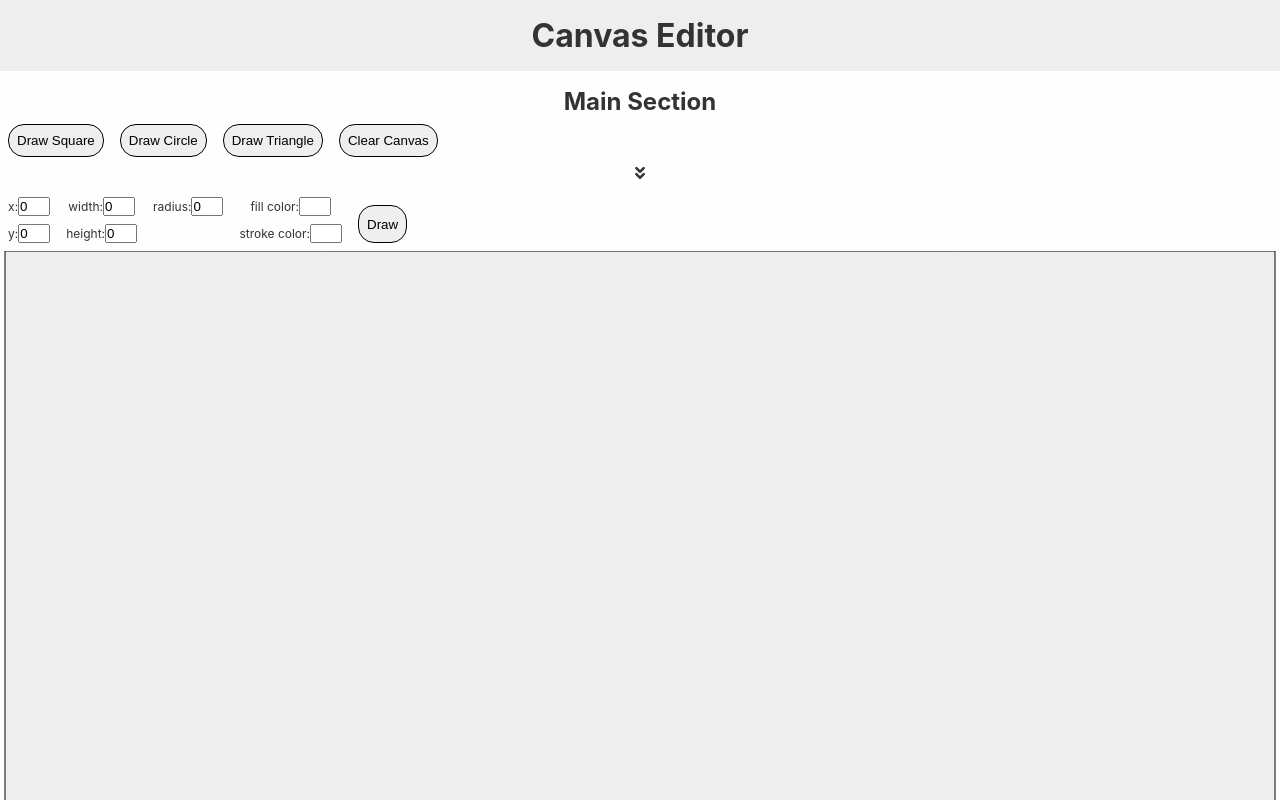
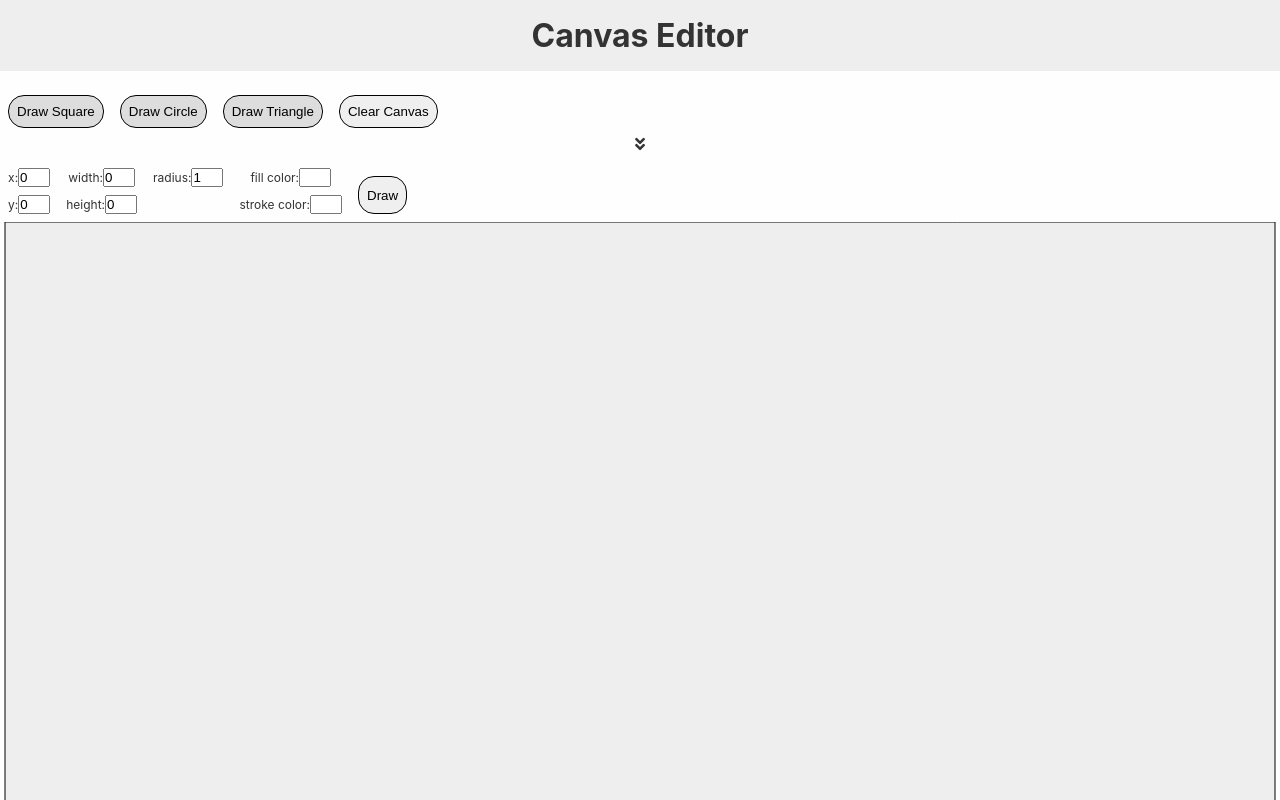
Before and after one commit to jbratcher/canvas_editor, a React (Create React App) app: page / in a window 1280 px wide. Shown: the top 800 px of the page. Built offline with nearby package versions, Linux system fonts and the light colour scheme.

Commit message:
refactor: consolidated draw type button select handler into single function

```diff
--- a/src/App.js
+++ b/src/App.js
@@ -19,8 +19,6 @@ class App extends Component {
 
         <main>
 
-          <h2>Main Section</h2>
-
           <Canvas />
 
         </main>
--- a/src/canvas/Menu.js
+++ b/src/canvas/Menu.js
@@ -9,7 +9,6 @@ class Menu extends Component {
         this.state = {
           circleSelected: false,
           squareSelected: false,
-          selectedButtonColor: "green",
           triangleSelected: false
         };
     }
@@ -20,13 +19,27 @@ class Menu extends Component {
 
     }
 
+    handleSelect = (e) => {
+      console.log(e.target.name);
+      return !(this.state[e.target.name])
+        ? this.setState({
+            [e.target.name]: true
+          })
+        : this.setState({
+          [e.target.name]: false
+        });
+    }
+
     selectSquare = () => {
-      this.setState({
-        circleSelected: false,
-        squareSelected: true,
-        triangleSelected: false
-      });
-      console.log("Square to draw selected");
+      return !this.state.squareSelected
+        ? (this.setState({
+          squareSelected: true
+        }),
+        console.log("Square to draw selected"))
+        : (this.setState({
+          squareSelected: false
+        }),
+        console.log("Square deselected"));
     }
 
   render() {
@@ -34,9 +47,6 @@ class Menu extends Component {
     const {
       clearCanvas,
       drawAttributes,
-      drawCircle,
-      drawSquare,
-      drawTriangle,
       handleInputChange,
       handleInputFocus,
       inputCircleRadius,
@@ -44,7 +54,6 @@ class Menu extends Component {
       inputStrokeColor,
       inputHeight,
       inputWidth,
-      selectSquare,
       xOffset,
       yOffset
     } = this.props;
@@ -57,10 +66,11 @@ class Menu extends Component {
 
           <button
             className="drawSquare"
-            onClick={this.selectSquare}
+            name="squareSelected"
+            onClick={this.handleSelect}
             style={this.state.squareSelected
-                    ? {backgroundColor: "#4DB6AC"}
-                    : {backgroundColor: "#eee"}
+                    ? {backgroundColor: "#9fa8da"}
+                    : {backgroundColor: "#ddd"}
                   }
           >
             Draw Square
@@ -68,14 +78,24 @@ class Menu extends Component {
 
           <button
             className="drawCircle"
-            onClick={drawCircle}
+            name="circleSelected"
+            onClick={this.handleSelect}
+            style={this.state.circleSelected
+                    ? {backgroundColor: "#9fa8da"}
+                    : {backgroundColor: "#ddd"}
+                  }
           >
               Draw Circle
           </button>
 
           <button
             className="drawTriangle"
-            onClick={drawTriangle}
+            name="triangleSelected"
+            onClick={this.handleSelect}
+            style={this.state.triangleSelected
+                    ? {backgroundColor: "#9fa8da"}
+                    : {backgroundColor: "#ddd"}
+                  }
           >
             Draw Triangle
             </button>
--- a/src/canvas/index.js
+++ b/src/canvas/index.js
@@ -13,7 +13,7 @@ class Canvas extends Component {
           canvasWidth: 0,
           xOffset: 0,
           yOffset: 0,
-          inputCircleRadius: 0,
+          inputCircleRadius: 1,
           inputFillColor: "",
           inputHeight: 0,
           inputStrokeColor: "",
@@ -51,6 +51,7 @@ class Canvas extends Component {
       ctx.fill();
       ctx.strokeStyle = inputStrokeColor;
       ctx.stroke();
+      console.log(`Cicle drawn at ${xOffset}, ${yOffset}`);
       console.log(this.state);
     }
 
@@ -62,7 +63,7 @@ class Canvas extends Component {
       ctx.lineTo(100, 25);
       ctx.fillStyle = inputFillColor;
       ctx.fill();
-      ctx.fillStyle = inputStrokeColor;
+      ctx.strokeStyle = inputStrokeColor;
       ctx.stroke();
       console.log(this.state);
     }
```
